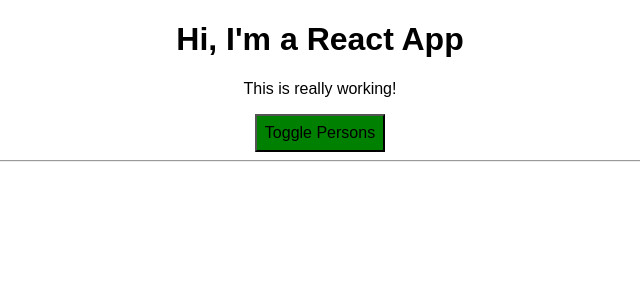
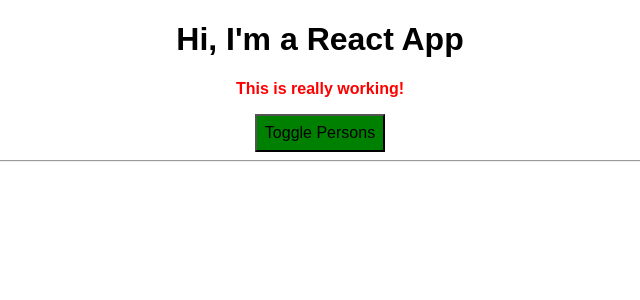
Before and after one commit to Bryantkrause/udemyReact, a React (Create React App) app in the folder propup/client/: page / in a window 1280 px wide. Shown: the top 300 px of the page, without its empty margins (320-960 px from the left). Built offline with nearby package versions, Linux system fonts and the light colour scheme.

Commit message:
dynamic colors

```diff
--- a/propup/client/src/App.css
+++ b/propup/client/src/App.css
@@ -1,3 +1,11 @@
 .App {
   text-align: center;
 }
+
+.red {
+  color: red
+}
+
+.bold {
+  font-weight: bold
+}
--- a/propup/client/src/App.js
+++ b/propup/client/src/App.js
@@ -75,12 +75,15 @@ if (this.state.showPersons) {
     })}
     </div>
     )
+    style.backgroundColor = 'red'
 }
+
+let classes = ['red', 'bold'].join(' ')
 
 return (
   <div className="App">
     <h1>Hi, I'm a React App</h1>
-    <p>This is really working!</p>
+    <p className={classes}>This is really working!</p>
     <button
       style={style}
       onClick={this.togglePersonsHandler}>Toggle Persons</button>
```
